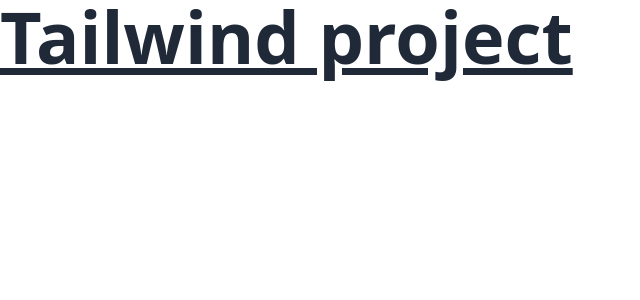
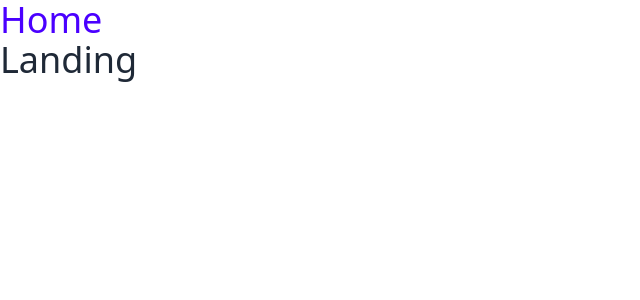
Before and after one commit to IVIehr/react18-sample-project, a React (Vite) app: page / in a window 1280 px wide. Shown: the top 300 px of the page, without its empty margins (0-640 px from the left). Built offline with nearby package versions, Linux system fonts and the light colour scheme.

Commit message:
feat: add all routes to app component

```diff
--- a/src/App.jsx
+++ b/src/App.jsx
@@ -1,4 +1,65 @@
+import { RouterProvider, createBrowserRouter } from "react-router-dom";
+import {
+  HomeLayout,
+  Landing,
+  Error,
+  Products,
+  SingleProduct,
+  Cart,
+  About,
+  Register,
+  Login,
+  Checkout,
+  Orders,
+} from "./pages";
+
+
+const router = createBrowserRouter([
+  {
+    path: "/",
+    element: <HomeLayout />,
+    errorElement: <Error />,
+    children: [
+      {
+        index: true,
+        element: <Landing />,
+      },
+      {
+        path: "products",
+        element: <Products />,
+      },
+      {
+        path: "products/:id",
+        element: <SingleProduct />,
+      },
+      {
+        path: "cart",
+        element: <Cart />,
+      },
+      { path: "about", element: <About /> },
+      {
+        path: "checkout",
+        element: <Checkout />,
+      },
+      {
+        path: "orders",
+        element: <Orders />,
+      },
+    ],
+  },
+  {
+    path: "/login",
+    element: <Login />,
+    errorElement: <Error />,
+  },
+  {
+    path: "/register",
+    element: <Register />,
+    errorElement: <Error />,
+  },
+]);
+
 const App = () => {
-  return <h1 className='text-7xl font-bold underline'>Tailwind project</h1>;
+  return <RouterProvider router={router} />;
 };
 export default App;
```
